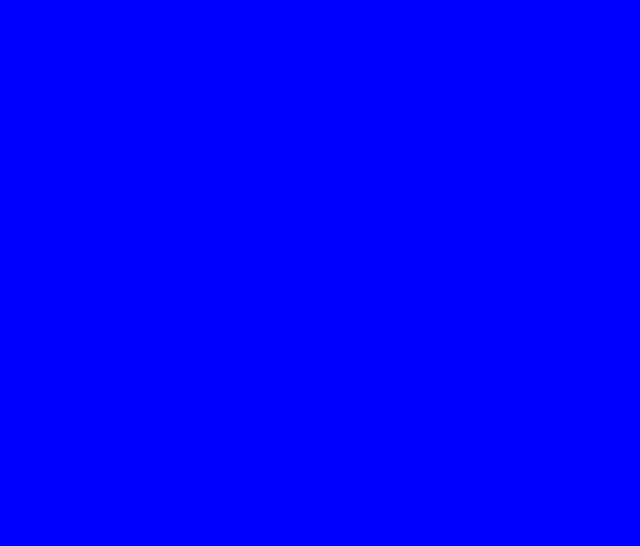
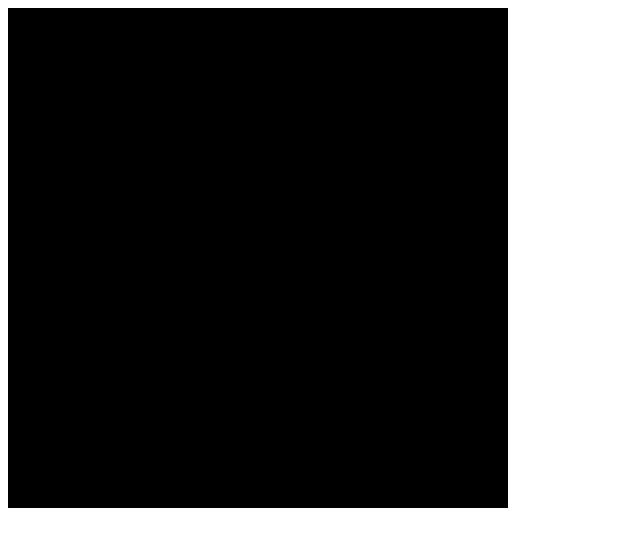
Before and after one commit to mifomen/markup_test, a website: page src/index.html in a window 1280 px wide. Shown: the whole page, without its empty margins (0-640 px from the left). Drawn offline with Linux system fonts and the light colour scheme; files that its build step writes are made by us from their sources.

Commit message:
little changes

```diff
--- a/src/index.html
+++ b/src/index.html
@@ -11,6 +11,21 @@
 <!--   <link rel="preload" href="/fonts/ProximaNovaLight/ProximaNovaLight.woff" as="font" type="font/woff"> -->
 </head>
 <body>
+  <div class="mifomen">
+
+
+  </div>
+
+
+
+
+
+
+
+
+
+
+
 
   <script src="js/main.js"></script>
 </body>
--- a/src/sass/blocks/header.scss
+++ b/src/sass/blocks/header.scss
@@ -1,3 +1,3 @@
 body {
-  background-color: blue;
+  background-color: rgba(blue,0);
 }
--- a/src/sass/event.scss
+++ b/src/sass/event.scss
@@ -5,3 +5,24 @@
 @import "blocks/map.scss";
 @import "blocks/program.scss";
 @import "blocks/sponsors.scss";
+
+// @mobile: ~"(max-width: 600px)";
+// @desktop: ~"(min-width: 1120px)";
+
+$mobile: (max-width: 500px);
+$tablet: (min-width: 720px);
+// $m1: (#{$mobile});
+$n1:~"(@media  #{$mobile})";
+.mifomen {
+  display: block;
+  width: 500px;
+  height: 500px;
+  background-color: rgba(255,255,5,1);
+  content: 'mifomen';
+$n1 {
+    background-color: darkorange;
+  }
+  @media #{$tablet} {
+    background-color: black;
+  }
+}
```
Also changed, not shown: build/css/style.min.css, build/index.html.
